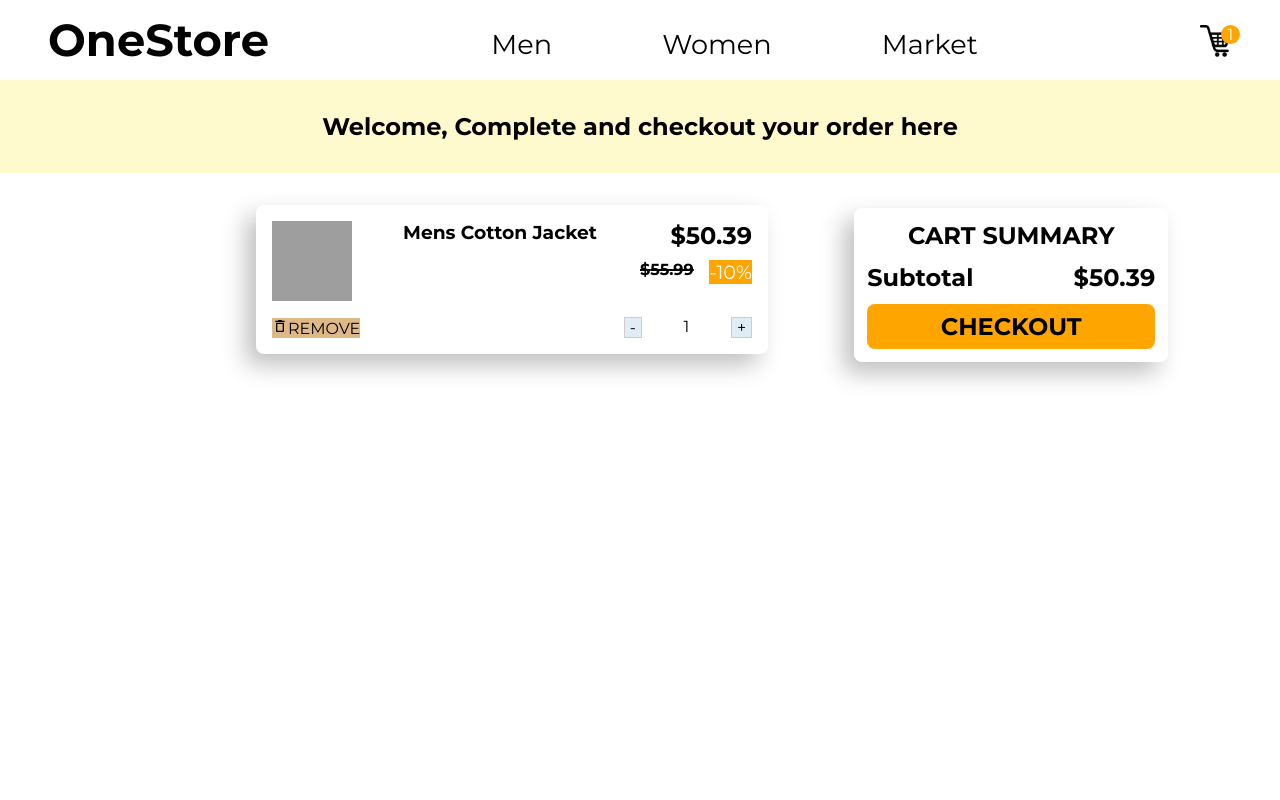
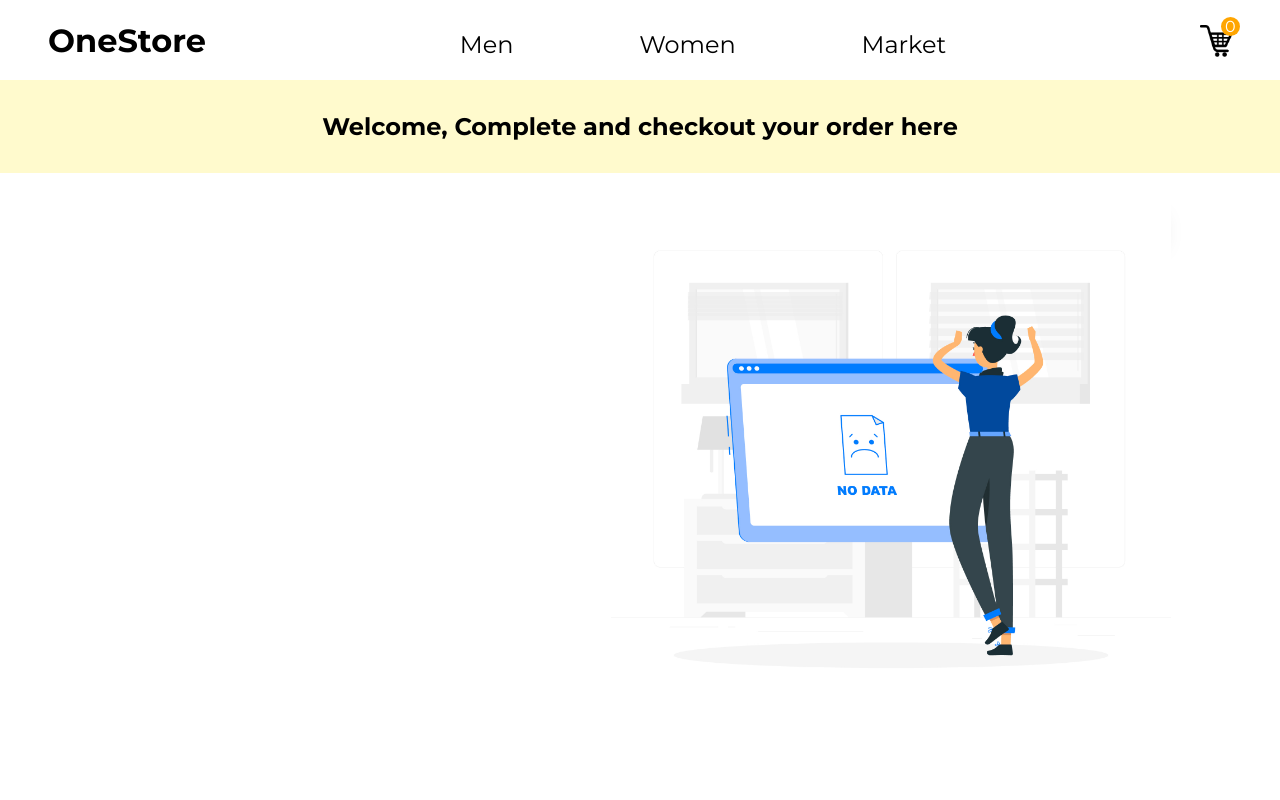
Before and after one commit to altramax/E-commerce, a React (Vite) app: page /Cart in a window 1280 px wide. Shown: the top 800 px of the page. Built offline with nearby package versions, Linux system fonts and the light colour scheme; data requests are answered from the project's data file; grey boxes are pictures that could not be loaded.

Commit message:
Version 1

```diff
--- a/data/db.json
+++ b/data/db.json
@@ -1,12 +1,3 @@
 {
-  "products": [
-    {
-      "id": 3,
-      "name": "Mens Cotton Jacket",
-      "img": "https://fakestoreapi.com/img/71li-ujtlUL._AC_UX679_.jpg",
-      "price": 55.99,
-      "quantity": 1,
-      "rating": 4.7
-    }
-  ]
+  "products": []
 }
--- a/src/Components/Resources/API/CartLazyLoading.tsx
+++ b/src/Components/Resources/Cart/CartLazyLoading.tsx
@@ -1,4 +1,4 @@
-import LazyLoading from "./ProductsLazyLoading";
+import LazyLoading from "../API/ProductsLazyLoading";
 import { Fragment } from "react";
 import load from "../assets/load.png";
 import "../styles/CartLazyLoading.scss";
--- a/src/Components/Resources/Cart/CartManager.tsx
+++ b/src/Components/Resources/Cart/CartManager.tsx
@@ -4,7 +4,7 @@ import "../styles/CartManager.scss";
 import Discount from "../Prices/Discount";
 import NewPrice from "../Prices/NewPrice";
 import ProductQantity from "./ProductQuantity";
-import CartLazyloading from "../API/CartLazyLoading";
+import CartLazyloading from "./CartLazyLoading";
 import Subtotal from "../Prices/SubTotal";
 
 type getStructure = {
@@ -32,7 +32,6 @@ export default function CartManager() {
 
   return (
     <div className="CartGroup">
-      <Subtotal></Subtotal>
       {data ? (
         data.map((res) => {
           return (
@@ -55,6 +54,7 @@ export default function CartManager() {
       ) : (
         <CartLazyloading />
       )}
+      <Subtotal></Subtotal>
     </div>
   );
 }
--- a/src/Components/Resources/Checkout/Checkout.tsx
+++ b/src/Components/Resources/Checkout/Checkout.tsx
@@ -15,6 +15,7 @@ export default function Checkout(props: proptype) {
   const [checkCard, setCheckcard] = useState<boolean>(false);
   const [checkCash, setCheckCash] = useState<boolean>(false);
   const [message, setMessage] = useState<any>();
+  const [error, setError] = useState<string | null>(null)
   const [confirm, setConfirm] = useState<boolean>(false);
 
   const firstnameHandler = (e: React.ChangeEvent<HTMLInputElement>) => {
@@ -52,6 +53,11 @@ export default function Checkout(props: proptype) {
     ) {
       setConfirm(true);
 
+    }else{
+       setError("Enter Valid Information")
+      setTimeout(() => {
+        setError("")
+      }, 2000);
     }
   };
 
@@ -63,6 +69,7 @@ export default function Checkout(props: proptype) {
   return (
     <Fragment>
       <form action="" className="Form">
+       {error && <h3 className="error">{error}</h3>}
         <img
           src={cancle}
           alt="Cancle"
--- a/src/Components/Resources/Checkout/ConfirmOrder.tsx
+++ b/src/Components/Resources/Checkout/ConfirmOrder.tsx
@@ -1,5 +1,7 @@
 import check from "../assets/check.svg";
 import { CSVLink } from "react-csv";
+import { useState } from "react";
+import axios from "axios";
 
 type propstype = {
   firstName: string | undefined;
@@ -7,34 +9,57 @@ type propstype = {
   delivery: string | undefined;
   // method: string
 };
+
+type dataStructure = {
+  title: string;
+  category: string;
+  description: string;
+  image: string;
+  price: number;
+  rating: { rate: number };
+  id: number;
+};
+
 export default function Confirm(props: propstype) {
+  const [temp, setTemp] = useState<dataStructure>()
 
-const data = [
-    [ "Names"],
+  const data = [
+    ["Names"],
     [props.firstName, props.lastName],
-    [ "Address" ],
-    [props.delivery]
-]
+    ["Address"],
+    [props.delivery],
+  ];
 
   return (
     <div className="ConfirmOrder">
       <img src={check} alt="" />
-      <h2>Name</h2>
+      <h3>Name</h3>
+        <p>{props.firstName}</p>
+        <p>{props.lastName}</p>
       <div>
-        <h3>{props.firstName}</h3>
-        <h3>{props.lastName}</h3>
+        <h3>Delivery Address</h3>
+        <p>{props.delivery}</p>
       </div>
       <div>
-        <h2>Delivery Address</h2>
-        <h3>{props.delivery}</h3>
+        <h3>Payment Method</h3>
+        <p>Payment On Delivery</p>
       </div>
-      <div>
-        <h2>Payment Method</h2>
-        <h3>Payment On Delivery</h3>
-      </div>
-      <CSVLink data={data} id="button" onClick={()=>{
-window.location.replace("/")
-      }}>Download Receipt</CSVLink>
+      <CSVLink
+        data={data}
+        id="button"
+        onClick={() => {
+          axios
+          .get("http://localhost:3000/products")
+          .then((res) => {
+            res.data.map((res: dataStructure) => {
+              axios.delete("http://localhost:3000/products/" + res.id).catch(err => console.log(err));
+            })})
+          window.location.replace("/");
+            window.location.reload();
+        }}
+      >
+        Download Receipt
+      </CSVLink>
     </div>
   );
 }
--- a/src/Components/Resources/Prices/SubTotal.tsx
+++ b/src/Components/Resources/Prices/SubTotal.tsx
@@ -3,6 +3,7 @@ import { Fragment } from "react";
 import Checkout from "../Checkout/Checkout";
 import axios from "axios";
 import "../styles/SubTotal.scss";
+import empty from "../assets/empty.jpg"
 
 type getStructure = {
   id: number;
@@ -68,7 +69,7 @@ export default function Subtotal() {
             </h2>
           </div>
         ) : (
-          <h2>Your Cart Is Empty</h2>
+          <img src={empty} alt="" className="emptyImage"/>
         )}
       </div>
       {display && <Checkout func={clearHandler}></Checkout>}
--- a/src/Components/Resources/styles/Checkout.scss
+++ b/src/Components/Resources/styles/Checkout.scss
@@ -85,7 +85,7 @@ $breakpoint-desktop: 1240px;
    .ConfirmOrder{
     text-align: center;
     position: fixed;
-    top: 2rem;
+    top: 10rem;
     background-color: #fff;
     box-shadow: -10px 11px 23px rgba(0, 0, 0, 0.25);
     width: 15rem;
@@ -105,7 +105,7 @@ $breakpoint-desktop: 1240px;
         overflow-wrap: break-word;
         padding-bottom: 0.4rem;
     }
-    h2{
+    p{
         text-align: start;
         padding-bottom: 0.5rem;
     }
@@ -136,6 +136,16 @@ $breakpoint-desktop: 1240px;
     z-index: 1;
 }
 
+.error{
+    position: fixed;
+    top: 0;
+    padding: 0.8rem 0;
+    text-align: center;
+    width: 100vw;
+    background-color: red;
+    color: #fff;
+}
+
 @media(min-width:$breakpoint-smalldesktop){
     .Form{
         .subTotalContainer{
--- a/src/Components/Resources/styles/MapData.scss
+++ b/src/Components/Resources/styles/MapData.scss
@@ -14,7 +14,6 @@ $breakpoint-desktop: 1280px;
   box-shadow: -10px 11px 23px rgba(0, 0, 0, 0.25);
   display: flex;
   flex-direction: column;
-  // align-items: center;
   margin: 2rem 0.5rem;
   text-align: center;
   border-radius: 1rem;
@@ -30,6 +29,7 @@ $breakpoint-desktop: 1280px;
     padding: 1rem 0 0 1rem;
     height: 5rem;
     cursor: pointer;
+    font-size: 1.2rem;
   }
 
   h3{
--- a/src/Components/Resources/styles/SubTotal.scss
+++ b/src/Components/Resources/styles/SubTotal.scss
@@ -32,6 +32,14 @@ $breakpoint-smalldesktop: 1024px;
   margin-bottom: 1rem;
 }
 
+.emptyImage{
+  position: absolute;
+  margin-left:-25rem;
+  margin-top: -2rem;
+  width: 35rem;
+  height: 35rem;
+}
+
 @media (min-width: $breakpoint-smalldesktop){
   .subTotalContainer{
     position: absolute;
--- a/src/Components/Templates/Navbar.tsx
+++ b/src/Components/Templates/Navbar.tsx
@@ -2,9 +2,9 @@ import "./styles/Navbar.scss";
 import { Link, useResolvedPath } from "react-router-dom";
 import { useState } from "react";
 import axios from "axios";
-import hamburger from "./assets/hamburger.svg";
-import cancle from "./assets/cancle.svg";
 import cart from "./assets/cart.png";
+import { MdClear } from "react-icons/md"
+import {GiHamburgerMenu} from "react-icons/gi"
 
 type Customtype = {
   children: {} | any;
@@ -57,12 +57,9 @@ export default function Navbar() {
         onClick={dropdownHandler}
       ></div>
       <div className="carthan">
-        <img
-          src={img ? hamburger : cancle}
-          alt=""
-          className="hamburger"
-          onClick={dropdownHandler}
-        />
+        <div  className="hamburger"
+          onClick={dropdownHandler}>{img ? <GiHamburgerMenu size={30}/> : <MdClear size={30}/>}</div>
+
         <CustomLink path="/Cart" className="Link">
           <p className="cartNotificationIcon">{notification}</p>
           <img src={cart} alt="Cart" className="cart" />
--- a/src/Components/Templates/styles/Navbar.scss
+++ b/src/Components/Templates/styles/Navbar.scss
@@ -27,18 +27,13 @@ $breakpoint-desktop: 1280px;
     display: flex;
     justify-content: space-between;
     align-items: center;
-    padding-top: 1rem;
     margin-right: 0.5rem;
     cursor: pointer;
-  }
-
-  .hamburger{
-     width: 2rem;
-     height: 2rem;
-     padding: 0.5rem 0 0 1rem;
+    padding-top: 0.5rem;
   }
 
   .cart{
+    padding-top: 0.5rem;
     width: 2rem;
   }
 
@@ -94,7 +89,7 @@ $breakpoint-desktop: 1280px;
 
     .Logo{
       font-weight: bold;
-      font-size: 2.4rem;
+      font-size: 1.7rem;
     }
     .hamburger{
       display: none;
@@ -125,7 +120,7 @@ $breakpoint-desktop: 1280px;
       right: 0;
     }
     .Link {
-      font-size: 1.5rem;
+      font-size: 1.2rem;
     }
   }
 }
@@ -134,13 +129,13 @@ $breakpoint-desktop: 1280px;
   .NavContainer{
     padding: 0 3rem;
     .Logo{
-      font-size: 2.8rem;
+      font-size: 2rem;
     }
    #linkGroup{
     width: 40%;
    }
     .Link{
-      font-size: 1.7rem;
+      font-size: 1.5rem;
     }
     .carthan{
       margin-right: 2rem;
```
Also changed, not shown: src/Components/Resources/assets/empty.jpg (added).
